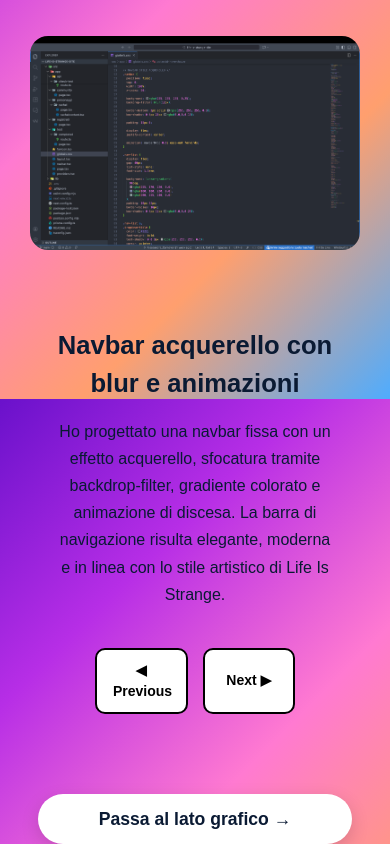
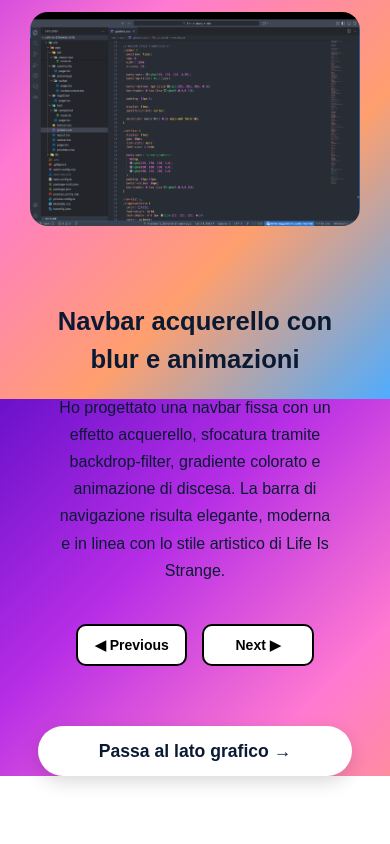
Before and after one commit to AlessandraCarnevali/Portfolio, a Next.js app: page /lifeisstrange in a window 390 px wide. Shown: the part 1289-2133 px from the top of the page. After the commit the page ends 2085 px from the top, so only its background shows below. Built offline with nearby package versions, Linux system fonts and the light colour scheme.

Commit message:
Modifiche Portfolio

```diff
--- a/src/app/globals.css
+++ b/src/app/globals.css
@@ -3624,6 +3624,20 @@ body {
     font-size: 14px;
   }
 
+  .lis-buttons button {
+  display: inline-flex !important;
+  align-items: center;
+  justify-content: center;
+
+  white-space: nowrap !important;   /* ❗ non va più a capo */
+  line-height: 1 !important;        /* ❗ altezza testo corretta */
+  vertical-align: middle;
+
+  padding: 12px 22px;
+  min-width: 110px;                 /* ❗ evita spezzamento testo */
+}
+
+
   .lis-divider {
     width: 90%;
     margin: 50px auto;
@@ -3709,6 +3723,15 @@ body {
   min-height: 260px;   /* la tua misura esatta */
 }
 
+@media (max-width: 480px) {
+  .lis-go-to-graphics {
+    margin-top: 15px !important;     /* era 60 → poi 30 → ora 15 */
+    margin-bottom: 20px !important;  /* leggero, non troppo */
+  }
+}
+
+
+
 /* ===================================== */
 /* RESPONSIVE — LIFE IS STRANGE GRAFICA  */
 /* ===================================== */
--- a/src/app/portfolio/life-is-strange/page.tsx
+++ b/src/app/portfolio/life-is-strange/page.tsx
@@ -25,7 +25,7 @@ export default function LifeIsStrangeGraphics() {
 
       {/* ------------------------- TITOLO ------------------------- */}
       <h1 className="lis-graphic-title lis-graphic-fade lis-delay-1">
-        Life Is Strange — Lato Grafico
+        Life Is Strange — Progetto
       </h1>
 
       {/* ------------------------- STORIA ------------------------- */}
--- a/src/app/yankeecandle/page.tsx
+++ b/src/app/yankeecandle/page.tsx
@@ -109,8 +109,8 @@ export default function YankeeCandlePage() {
           <p>{slidesHTML[indexHTML].text}</p>
 
           <div className="slider-buttons">
-            <button onClick={prevHTML}>◀ Previous</button>
-            <button onClick={nextHTML}>Next ▶</button>
+            <button onClick={prevHTML}>Previous</button>
+            <button onClick={nextHTML}>Next</button>
           </div>
         </div>
       </div>
@@ -146,8 +146,8 @@ export default function YankeeCandlePage() {
           <p>{slidesCSS[indexCSS].text}</p>
 
           <div className="slider-buttons">
-            <button onClick={prevCSS}>◀ Previous</button>
-            <button onClick={nextCSS}>Next ▶</button>
+            <button onClick={prevCSS}> Previous</button>
+            <button onClick={nextCSS}>Next</button>
           </div>
         </div>
       </div>
```
